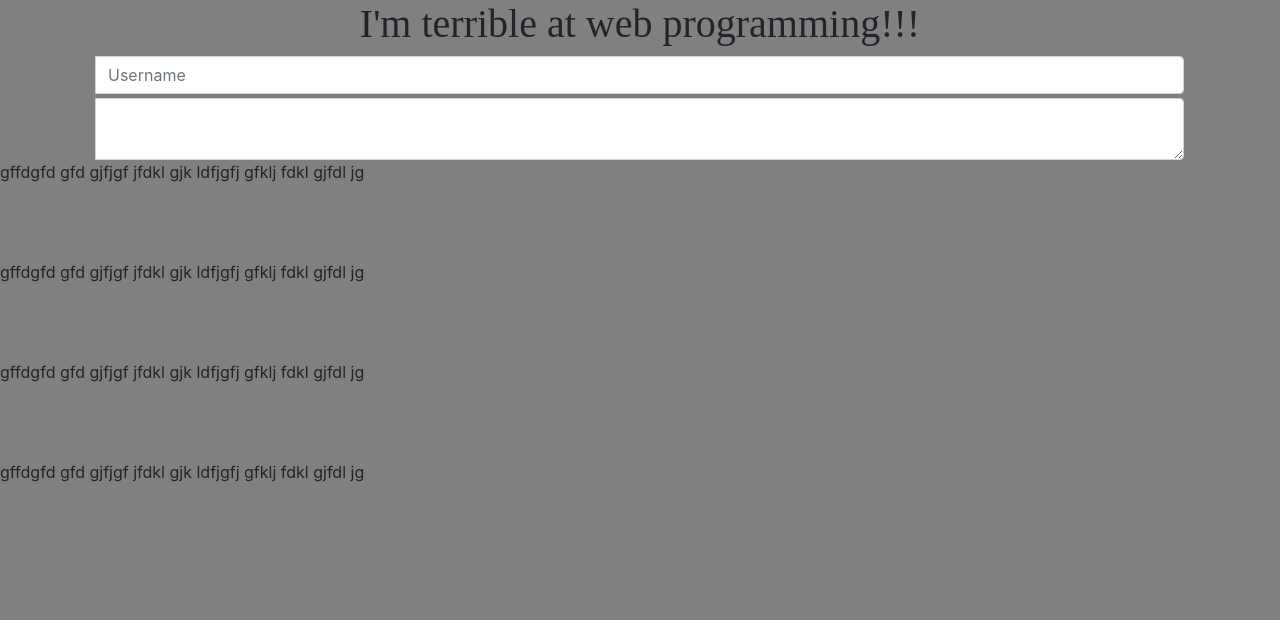
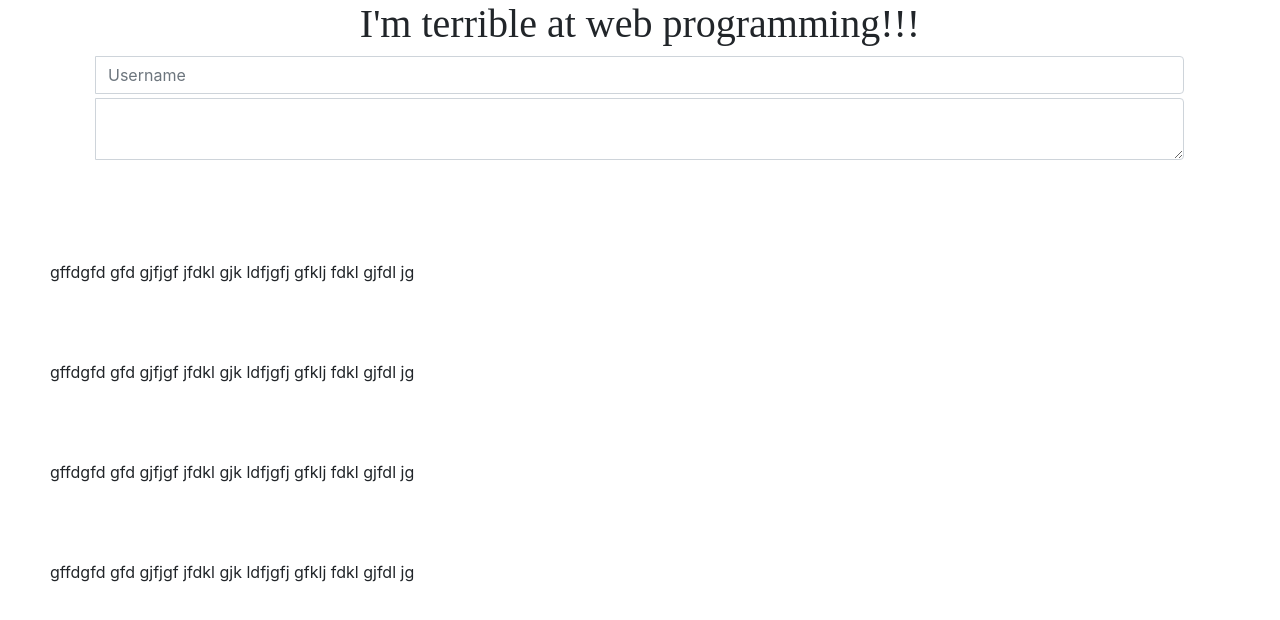
Before and after one commit to Sunlyst/angular-ideabox, an Angular app: page / in a window 1280 px wide. Shown: the top 620 px of the page. Built offline with nearby package versions, Linux system fonts and the light colour scheme.

Commit message:
2 files modified

```diff
--- a/src/app/app.component.css
+++ b/src/app/app.component.css
@@ -1,8 +1,3 @@
-body{
-  background-color: gray;
-}
-
-
 h1{
   font-family: cursive;
   text-align: center;
@@ -11,7 +6,17 @@ h1{
 .list-idea {
   height: 400px;
   overflow: auto;
-  background: gray;
+  margin-top: 100px;
+  margin-left: 50px;
+  margin-right: 50px;
+}
+
+.list-idea::-webkit-scrollbar{width: 6px;}
+
+.list-idea::-webkit-scrollbar-thumb
+{
+	border-radius: 5px;
+	background-color: rgba(56, 56, 56, 0.363);
 }
 
 .idea {
--- a/src/app/app.component.html
+++ b/src/app/app.component.html
@@ -1,4 +1,3 @@
-<body>
 <h1>
 	I'm terrible at web programming!!!
 </h1>
@@ -68,5 +67,3 @@
 			gffdgfd gfd gjfjgf jfdkl gjk ldfjgfj gfklj fdkl gjfdl jg
 		</div>
 	</div>
-
-</body>
```
Lines whose indentation alone changed are shown as unchanged.
